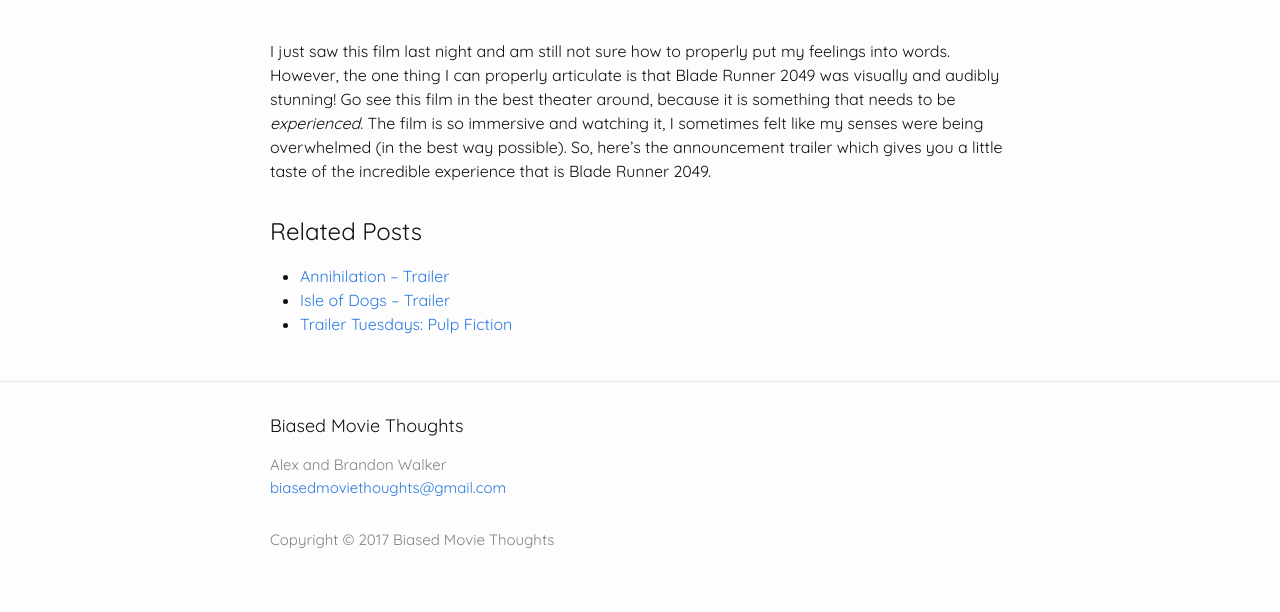
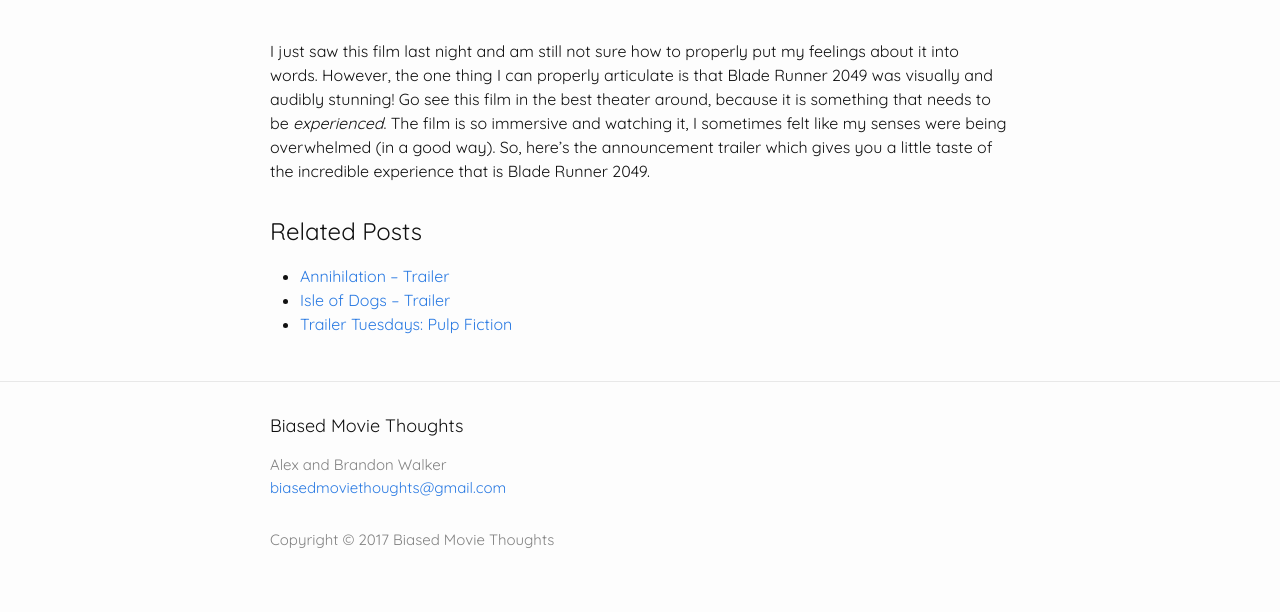
Before and after one commit to ncskier/film_blog, a Jekyll site: the page built from trailers/_posts/2017-10-06-blade-runner-2049-trailer.md, in a window 1280 px wide. Shown: the part 645-1257 px from the top of the page. Built offline with Jekyll 4.4.1, drawn with Linux system fonts in a browser that asks for light colours.

Commit message:
Blade Runner 2049 trailer – fixed grammar typo and added thumbnail image

```diff
--- a/trailers/_posts/2017-10-06-blade-runner-2049-trailer.md
+++ b/trailers/_posts/2017-10-06-blade-runner-2049-trailer.md
@@ -10,7 +10,7 @@
   - movie
 
 # (required) [image] preview type
-imageSrc: ""
+imageSrc: "https://images-na.ssl-images-amazon.com/images/M/MV5BMTU5NTkwNTA2NF5BMl5BanBnXkFtZTgwMjQ5MjY2MzI@._V1_SX1777_CR0,0,1777,744_AL_.jpg"
 imageAlt: "Blade Runner 2049 Thumbnail"
 # (optional)
 previewAlign: middle # [bottom/middle/top]
@@ -23,4 +23,14 @@
 
 <br>
 
-I just saw this film last night and am still not sure how to properly put my feelings into words. However, the one thing I can properly articulate is that Blade Runner 2049 was visually and audibly stunning! Go see this film in the best theater around, because it is something that needs to be _experienced_. The film is so immersive and watching it, I sometimes felt like my senses were being overwhelmed (in the best way possible). So, here's the announcement trailer which gives you a little taste of the incredible experience that is Blade Runner 2049.
+I just saw this film last night and am still not sure how to properly put my feelings about it into words. However, the one thing I can properly articulate is that Blade Runner 2049 was visually and audibly stunning! Go see this film in the best theater around, because it is something that needs to be _experienced_. The film is so immersive and watching it, I sometimes felt like my senses were being overwhelmed (in a good way). So, here's the announcement trailer which gives you a little taste of the incredible experience that is Blade Runner 2049.
+
+{% comment %}
+https://images-na.ssl-images-amazon.com/images/M/MV5BMTk2OTU3MDA3N15BMl5BanBnXkFtZTgwMTg5NjUyMjI@._V1_SX1777_CR0,0,1777,744_AL_.jpg
+
+https://images-na.ssl-images-amazon.com/images/M/MV5BMTU5NTkwNTA2NF5BMl5BanBnXkFtZTgwMjQ5MjY2MzI@._V1_SX1777_CR0,0,1777,744_AL_.jpg
+
+https://images-na.ssl-images-amazon.com/images/M/MV5BMjQwNTI4ODkzNl5BMl5BanBnXkFtZTgwMzU5MjY2MzI@._V1_SY1000_CR0,0,1563,1000_AL_.jpg
+
+https://images-na.ssl-images-amazon.com/images/M/MV5BMTc5MjMxMDU4MV5BMl5BanBnXkFtZTgwOTI5MjY2MzI@._V1_SX1777_CR0,0,1777,744_AL_.jpg
+{% endcomment %}
```
